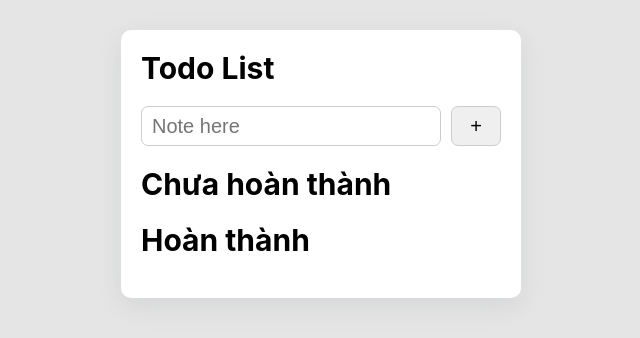
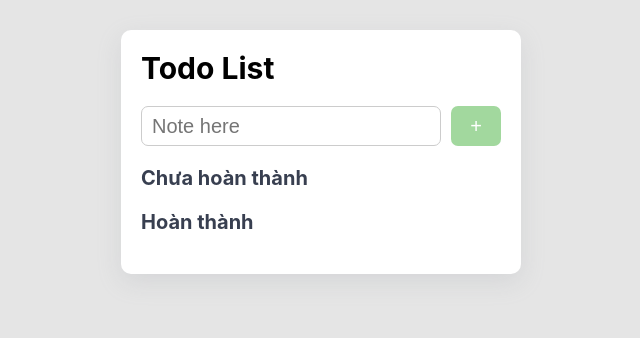
Before and after one commit to DoCaoLong/todo_list_ts, a React (Create React App) app: page / in a window 1280 px wide. Shown: the top 338 px of the page, without its empty margins (319-959 px from the left). Built offline with nearby package versions, Linux system fonts and the light colour scheme.

Commit message:
change style

```diff
--- a/src/components/TaskInput/TaskInput.tsx
+++ b/src/components/TaskInput/TaskInput.tsx
@@ -37,7 +37,9 @@ export default function TaskInput(props: ITaskInputProps) {
           type='text'
           placeholder='Note here'
         />
-        <button type='submit'>{currentTodo ? '✔' : '+'}</button>
+        <button className={currentTodo ? style.add : style.edit} type='submit'>
+          {currentTodo ? '✔' : '+'}
+        </button>
       </form>
     </div>
   )
--- a/src/components/TaskInput/taskinput.module.scss
+++ b/src/components/TaskInput/taskinput.module.scss
@@ -33,4 +33,14 @@
     border: 1px solid #ccc;
     cursor: pointer;
   }
+  button.add {
+    background-color: #45b9d3;
+    border: 1px solid transparent;
+    color: #fff;
+  }
+  button.edit {
+    background-color: #a2d89e;
+    border: 1px solid transparent;
+    color: #fff;
+  }
 }
--- a/src/components/TaskList/taskList.module.scss
+++ b/src/components/TaskList/taskList.module.scss
@@ -1,5 +1,7 @@
 .title {
-  margin-bottom: 2rem;
+  margin-bottom: 1.5rem;
+  font-size: 2rem;
+  color: #383f50;
 }
 .task {
   display: flex;
@@ -27,14 +29,26 @@
 
 .taskActions {
   display: flex;
-  grid-gap: 0 4px;
+  grid-gap: 0 6px;
   justify-content: space-between;
 }
 .taskBtn {
   width: 3rem;
+  height: 3rem;
   font-size: 1.8rem;
   cursor: pointer;
   display: flex;
   justify-content: center;
   align-items: center;
+  border-radius: 0.7rem;
+  outline: none;
+  border: 0;
 }
+.taskBtn:first-child {
+  background-color: #45b9d3;
+  color: #fff;
+}
+.taskBtn:last-child {
+  background-color: #ee6955;
+  color: #fff;
+}
```
